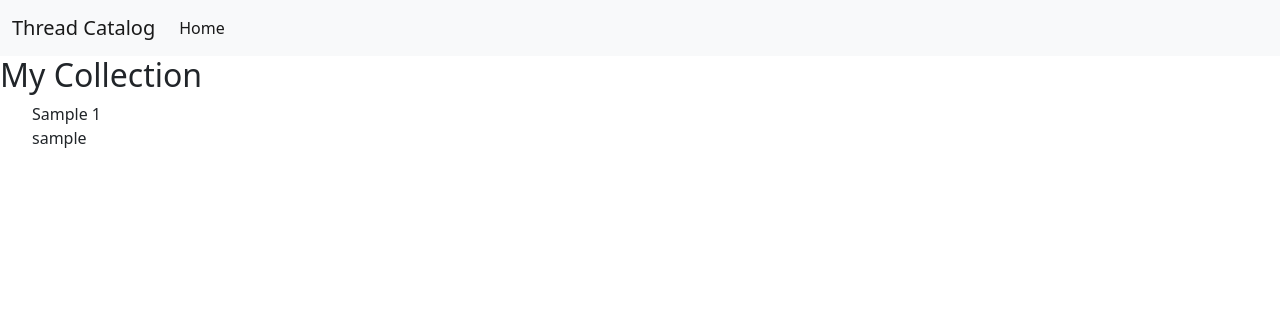
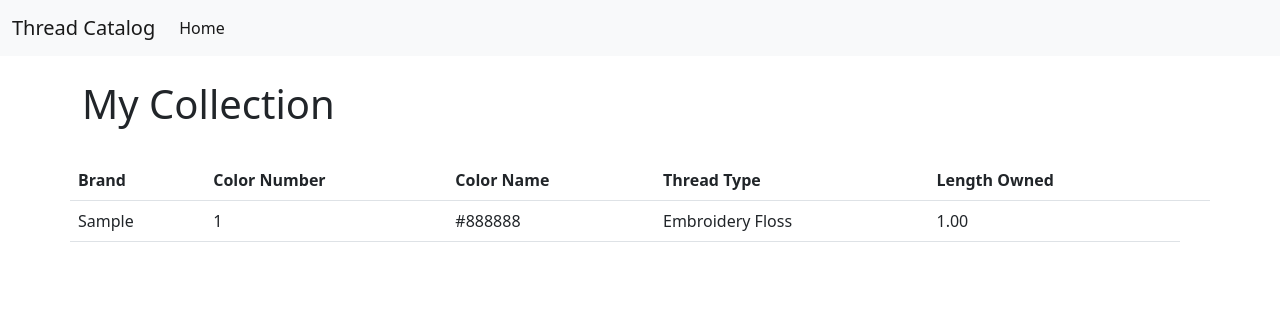
Before and after one commit to lisyce/ThreadApp, a Django app: page / in a window 1280 px wide. Shown: the top 316 px of the page. Run offline with Django 3.2, Linux system fonts and the light colour scheme; tables that the repository leaves empty hold one stand-in row (values such as "Sample post").

Commit message:
render database on index page in table format

```diff
--- a/code/thread/models.py
+++ b/code/thread/models.py
@@ -5,9 +5,9 @@ from django.core.validators import MinValueValidator
 class Thread (models.Model):
 
     STYLES = (
-        ('embroidery floss', 'Embroidery Floss'),
-        ('craft cord', 'Craft Cord'),
-        ('waxed cord', 'Waxed Cord'),
+        ('Embroidery Floss', 'Embroidery Floss'),
+        ('Craft Cord', 'Craft Cord'),
+        ('Waxed Cord', 'Waxed Cord'),
     )
 
     brand = models.CharField(max_length=200)
--- a/code/thread/templates/index.html
+++ b/code/thread/templates/index.html
@@ -5,17 +5,37 @@ ThreadApp: Home
 {% endblock %}
 
 {% block content %}
+<!-- Overall Container -->
+<div class='container'>
+    <br>
+    <div class='row'>
+            <h3 class='display-6'>My Collection</h3>
+    </div>
+    <br>
+    <div class='row'>
+        <table class='table'>
+            <tr>
+                <th>Brand</th>
+                <th>Color Number</th>
+                <th>Color Name</th>
+                <th>Thread Type</th>
+                <th>Length Owned</th>
+                <th></th>
+            </tr>
 
-<h2>My Collection</h2>
+            {% for thread in threads %}
+                <tr>
+                    <td>{{thread.brand}}</td>
+                    <td>{{thread.id_number}}</td>
+                    <td>{{thread.color_name}}</td>
+                    <td>{{thread.style}}</td>
+                    <td>{{thread.length_owned}}</td>
+                </tr>
+            {% endfor %}
 
-<ul>
-{% for thread in threads %}
-<li>
-{{thread.brand}}
-{{thread.id_number}}<br>
-{{thread.added_by}}
-</li> <br>
-{% endfor %}
-</ul>
+        </table>
+    </div>
+
+</div>
 
 {% endblock %}
```
Also changed, not shown: code/thread/migrations/0004_auto_20201225_1349.py (added).
